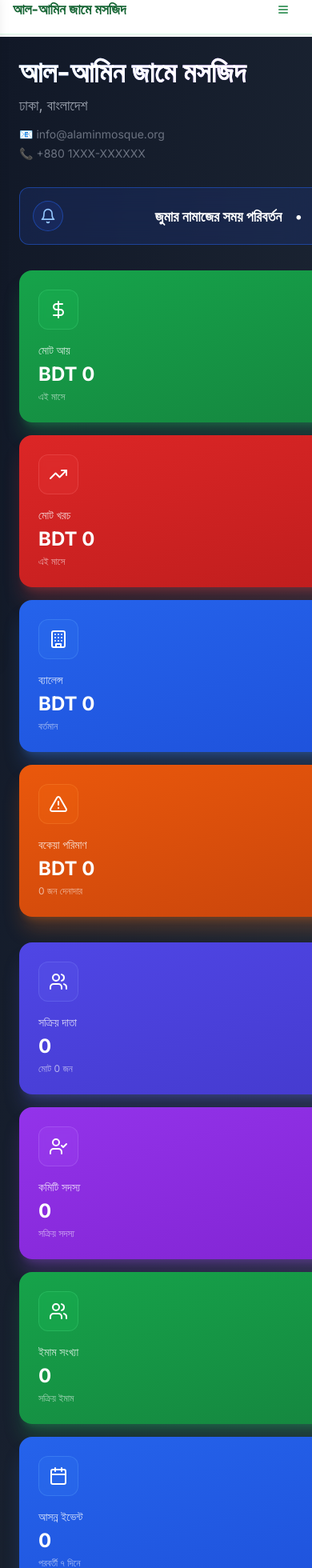
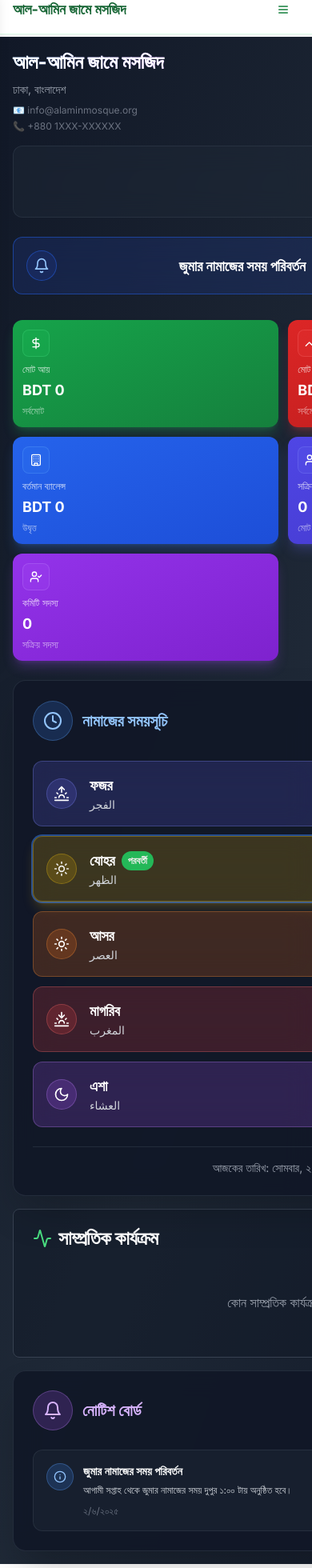
Before and after one commit to ripon826302/naseruddin-mosque-bd, a React (Vite) app: page / in a window 390 px wide. Shown: the part 18-1978 px from the top of the page at 80% size. Built offline with nearby package versions, Linux system fonts and the light colour scheme.

Commit message:
Refactor: Improve dashboard card design
Removed quick actions and overdue amounts.
Updated dashboard cards to show total income, expenses, balance, extra expenses, active donors, and committee members.
Improved card design for better mobile view.

```diff
--- a/src/components/dashboard/StatCard.tsx
+++ b/src/components/dashboard/StatCard.tsx
@@ -41,21 +41,21 @@ const StatCard: React.FC<StatCardProps> = ({
   };
 
   return (
-    <div className={`bg-gradient-to-br ${colorClasses[color]} rounded-2xl p-6 text-white shadow-xl hover:shadow-2xl transition-all duration-300 transform hover:-translate-y-1`}>
-      <div className="flex items-center justify-between mb-4">
-        <div className={`p-3 rounded-xl ${iconBgClasses[color]} border backdrop-blur-sm`}>
-          <Icon size={24} className="text-white" />
+    <div className={`bg-gradient-to-br ${colorClasses[color]} rounded-xl p-3 lg:p-4 text-white shadow-lg hover:shadow-xl transition-all duration-300 transform hover:-translate-y-1`}>
+      <div className="flex items-center justify-between mb-2 lg:mb-3">
+        <div className={`p-2 lg:p-2.5 rounded-lg ${iconBgClasses[color]} border backdrop-blur-sm`}>
+          <Icon size={16} className="lg:w-5 lg:h-5 text-white" />
         </div>
         {trend !== undefined && (
-          <div className={`text-xs px-2 py-1 rounded-full ${trend >= 0 ? 'bg-white/20' : 'bg-red-500/30'}`}>
+          <div className={`text-xs px-1.5 py-0.5 lg:px-2 lg:py-1 rounded-full ${trend >= 0 ? 'bg-white/20' : 'bg-red-500/30'}`}>
             {trend >= 0 ? '+' : ''}{trend}%
           </div>
         )}
       </div>
 
       <div>
-        <p className="text-white/80 text-sm font-medium mb-1">{title}</p>
-        <p className="text-2xl font-bold mb-1">
+        <p className="text-white/80 text-xs lg:text-sm font-medium mb-1">{title}</p>
+        <p className="text-lg lg:text-xl font-bold mb-1">
           {isCurrency ? formatCurrency(Number(value)) : value}
         </p>
         {subtitle && (
--- a/src/pages/Dashboard.tsx
+++ b/src/pages/Dashboard.tsx
@@ -1,13 +1,12 @@
+
 import React from 'react';
 import { useMosqueStore } from '@/store/mosqueStore';
 import PrayerTimeCard from '@/components/dashboard/PrayerTimeCard';
 import StatCard from '@/components/dashboard/StatCard';
 import ScrollingNoticeBoard from '@/components/dashboard/ScrollingNoticeBoard';
-import DueAmountsCard from '@/components/dashboard/DueAmountsCard';
-import QuickActions from '@/components/dashboard/QuickActions';
 import RecentActivity from '@/components/dashboard/RecentActivity';
 import MarqueeNotices from '@/components/dashboard/MarqueeNotices';
-import { Users, DollarSign, TrendingUp, Building, UserCheck, AlertTriangle, Calendar, FileText } from 'lucide-react';
+import { Users, DollarSign, TrendingUp, Building, UserCheck, AlertTriangle } from 'lucide-react';
 import { getBengaliDate, getEnglishDate, getArabicDate } from '@/utils/dates';
 
 interface DashboardProps {
@@ -21,50 +20,43 @@ const Dashboard: React.FC<DashboardProps> = ({ onPageChange = () => {} }) => {
     getTotalExpenses,
     getBalance,
     donors,
-    committee,
-    imams,
-    events,
-    getDefaulters,
-    getTotalDueAmount
+    committee
   } = useMosqueStore();
 
   const totalIncome = getTotalIncome();
   const totalExpenses = getTotalExpenses();
   const balance = getBalance();
   const activeDonors = donors.filter(d => d.status === 'Active').length;
-  const defaultersCount = getDefaulters().length;
-  const totalDue = getTotalDueAmount();
-  const upcomingEvents = events.filter(e => new Date(e.date) >= new Date()).length;
-  const totalImams = imams.filter(i => i.status === 'Active').length;
+  const extraExpense = balance < 0 ? Math.abs(balance) : 0;
 
   return (
-    <div className="min-h-screen bg-gradient-to-br from-gray-900 via-gray-800 to-gray-900 p-6">
+    <div className="min-h-screen bg-gradient-to-br from-gray-900 via-gray-800 to-gray-900 p-4 lg:p-6">
       <div className="max-w-7xl mx-auto">
         {/* Enhanced Header with Dates */}
-        <div className="relative mb-8">
-          <div className="flex justify-between items-start">
+        <div className="relative mb-6">
+          <div className="flex flex-col lg:flex-row justify-between items-start gap-4">
             {/* Left side - Mosque Info */}
             <div className="text-left">
-              <h1 className="text-4xl font-bold text-white mb-2 bg-gradient-to-r from-blue-400 to-purple-500 bg-clip-text text-transparent">
+              <h1 className="text-2xl lg:text-4xl font-bold text-white mb-2 bg-gradient-to-r from-blue-400 to-purple-500 bg-clip-text text-transparent">
                 {settings.name}
               </h1>
-              <p className="text-gray-400 text-lg">{settings.address}</p>
-              <div className="mt-3 flex flex-col space-y-1 text-sm text-gray-500">
+              <p className="text-gray-400 text-sm lg:text-lg">{settings.address}</p>
+              <div className="mt-2 lg:mt-3 flex flex-col space-y-1 text-xs lg:text-sm text-gray-500">
                 <span>📧 {settings.email}</span>
                 <span>📞 {settings.phone}</span>
               </div>
             </div>
 
             {/* Right side - Dates */}
-            <div className="text-right bg-gray-800/50 backdrop-blur-lg border border-gray-700/50 rounded-xl p-4 min-w-[280px]">
+            <div className="text-right bg-gray-800/50 backdrop-blur-lg border border-gray-700/50 rounded-xl p-3 lg:p-4 w-full lg:min-w-[280px]">
               <div className="space-y-2">
-                <div className="text-green-300 font-semibold text-sm">
+                <div className="text-green-300 font-semibold text-xs lg:text-sm">
                   🇧🇩 {getBengaliDate()}
                 </div>
-                <div className="text-blue-300 font-semibold text-sm">
+                <div className="text-blue-300 font-semibold text-xs lg:text-sm">
                   🇺🇸 {getEnglishDate()}
                 </div>
-                <div className="text-orange-300 font-semibold text-sm">
+                <div className="text-orange-300 font-semibold text-xs lg:text-sm">
                   🕌 {getArabicDate()}
                 </div>
               </div>
@@ -75,54 +67,42 @@ const Dashboard: React.FC<DashboardProps> = ({ onPageChange = () => {} }) => {
         {/* Marquee Notices */}
         <MarqueeNotices />
 
-        {/* Enhanced Stats Cards */}
-        <div className="grid grid-cols-1 md:grid-cols-2 lg:grid-cols-4 xl:grid-cols-8 gap-4 mb-8">
-          <div className="xl:col-span-2">
+        {/* Main Stats Cards */}
+        <div className="grid grid-cols-2 lg:grid-cols-3 xl:grid-cols-6 gap-3 lg:gap-4 mb-6 lg:mb-8">
           <StatCard
             title="মোট আয়"
             value={totalIncome}
             icon={DollarSign}
             color="green"
             isCurrency
-              trend={12}
-              subtitle="এই মাসে"
+            subtitle="সর্বমোট"
           />
-          </div>
-          <div className="xl:col-span-2">
           <StatCard
-              title="মোট খরচ"
+            title="মোট ব্যয়"
             value={totalExpenses}
             icon={TrendingUp}
             color="red"
             isCurrency
-              trend={-5}
-              subtitle="এই মাসে"
+            subtitle="সর্বমোট"
           />
-          </div>
-          <div className="xl:col-span-2">
           <StatCard
-              title="ব্যালেন্স"
+            title="বর্তমান ব্যালেন্স"
             value={balance}
             icon={Building}
             color={balance >= 0 ? "blue" : "red"}
             isCurrency
-              subtitle="বর্তমান"
+            subtitle={balance >= 0 ? "উদ্বৃত্ত" : "ঘাটতি"}
           />
-          </div>
-          <div className="xl:col-span-2">
+          {extraExpense > 0 && (
             <StatCard
-              title="বকেয়া পরিমাণ"
-              value={totalDue}
+              title="অতিরিক্ত ব্যয়"
+              value={extraExpense}
               icon={AlertTriangle}
               color="orange"
               isCurrency
-              subtitle={`${defaultersCount} জন দেনাদার`}
+              subtitle="ঘাটতি"
             />
-          </div>
-        </div>
-
-        {/* Secondary Stats */}
-        <div className="grid grid-cols-1 md:grid-cols-2 lg:grid-cols-4 gap-4 mb-8">
+          )}
           <StatCard
             title="সক্রিয় দাতা"
             value={activeDonors}
@@ -137,26 +117,12 @@ const Dashboard: React.FC<DashboardProps> = ({ onPageChange = () => {} }) => {
             color="purple"
             subtitle="সক্রিয় সদস্য"
           />
-          <StatCard
-            title="ইমাম সংখ্যা"
-            value={totalImams}
-            icon={Users}
-            color="green"
-            subtitle="সক্রিয় ইমাম"
-          />
-          <StatCard
-            title="আসন্ন ইভেন্ট"
-            value={upcomingEvents}
-            icon={Calendar}
-            color="blue"
-            subtitle="পরবর্তী ৭ দিনে"
-          />
         </div>
 
         {/* Main Content Grid */}
-        <div className="grid grid-cols-1 lg:grid-cols-12 gap-6">
+        <div className="grid grid-cols-1 lg:grid-cols-12 gap-4 lg:gap-6">
           {/* Left Column */}
-          <div className="lg:col-span-8 space-y-6">
+          <div className="lg:col-span-8 space-y-4 lg:space-y-6">
             {/* Prayer Times */}
             <PrayerTimeCard />
 
@@ -165,15 +131,9 @@ const Dashboard: React.FC<DashboardProps> = ({ onPageChange = () => {} }) => {
           </div>
 
           {/* Right Column */}
-          <div className="lg:col-span-4 space-y-6">
-            {/* Quick Actions */}
-            <QuickActions onPageChange={onPageChange} />
-
+          <div className="lg:col-span-4 space-y-4 lg:space-y-6">
             {/* Notice Board */}
             <ScrollingNoticeBoard />
-
-            {/* Due Amounts */}
-            <DueAmountsCard />
           </div>
         </div>
       </div>
```
Lines whose indentation alone changed are shown as unchanged.
